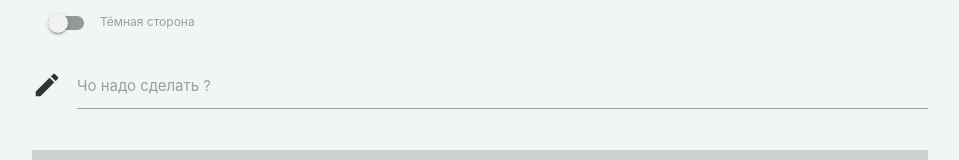
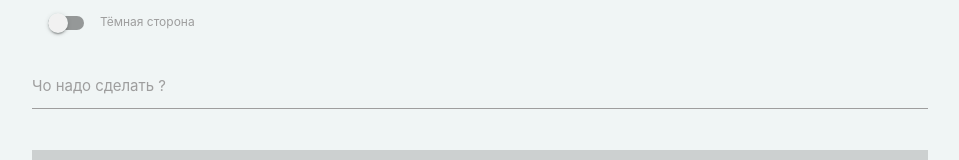
Before and after one commit to nalezhytyi/todo, a React (Create React App) app: page / in a window 1280 px wide. Shown: the part 131-291 px from the top of the page, without its empty margins (160-1119 px from the left). Built offline with nearby package versions, Linux system fonts and the light colour scheme.

Commit message:
fixed scroll x issue

```diff
--- a/package.json
+++ b/package.json
@@ -16,7 +16,7 @@
   },
   "scripts": {
     "start": "react-scripts start",
-    "predeploy": "npm run build",
+    "predeploy": "yarn build",
     "deploy": "gh-pages -d build",
     "build": "react-scripts build",
     "test": "react-scripts test",
--- a/src/App.js
+++ b/src/App.js
@@ -28,7 +28,6 @@ export default function App() {
         <h1>Твои проблемы</h1>
         <ThemeSwitch />
         <div className='input-field'>
-          <i className='material-icons prefix'>mode_edit</i>
           <input
             className='validate'
             type='text'
```
